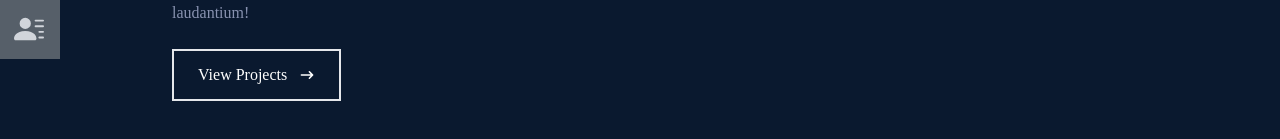
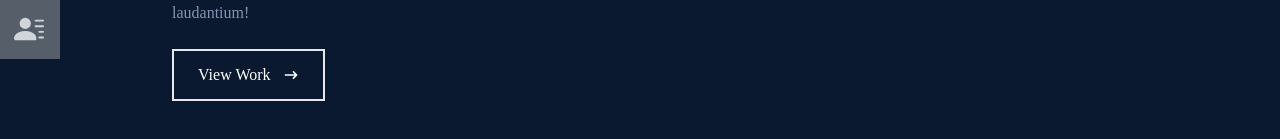
Before and after one commit to BurnsD/REACT-Portfolio, a React (Create React App) app: page / in a window 1280 px wide. Shown: the part 461-600 px from the top of the page. Built offline with nearby package versions, Linux system fonts and the light colour scheme.

Commit message:
added scroll link to view works button in Home.jsx

```diff
--- a/src/components/Home.jsx
+++ b/src/components/Home.jsx
@@ -1,5 +1,6 @@
 import React from 'react'
 import { HiArrowNarrowRight } from 'react-icons/hi'
+import { Link } from 'react-scroll';
 
 const Home = () => {
     return (
@@ -13,7 +14,10 @@
                     odit culpa pariatur aperiam impedit a atque animi, nobis laboriosam cupiditate
                     consequatur enim, quod aliquam. At ducimus sed laudantium!</p>
                 <div>
-                    <button className='text-white group border-2 px-6 py-3 my-2 flex items-center hover:bg-yellow-600 hover:border-yellow-600'>View Projects
+                    <button className='text-white group border-2 px-6 py-3 my-2 flex items-center hover:bg-yellow-600 hover:border-yellow-600'>
+                        <Link to='work' smooth={true} duration={500}>
+                            View Work
+                        </Link>
                         <span className='group-hover:rotate-90 duration-300'>
                             <HiArrowNarrowRight className='ml-3 ' />
                         </span>
```
